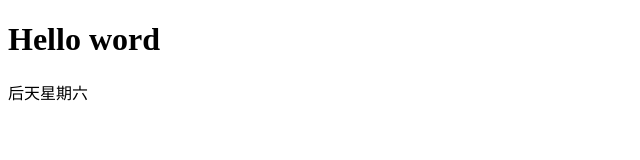
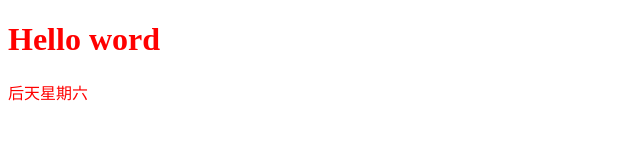
Before and after one commit to lostFlayCat/GitDemo, a plain HTML site: page index.html in a window 1280 px wide. Shown: the whole page, without its empty margins (0-640 px from the left). Drawn offline with Linux system fonts and the light colour scheme.

Commit message:
Update index.html

```diff
--- a/index.html
+++ b/index.html
@@ -5,11 +5,16 @@
     <meta http-equiv="X-UA-Compatible" content="IE=edge">
     <meta name="viewport" content="width=device-width, initial-scale=1.0">
     <title>Document</title>
+    <style>
+        div {
+            color : red;
+        }
+    </style>
 </head>
 <body>
     <div>
         <h1>Hello word</h1>
-        <div style="color=red">后天星期六</div>
+        <div>后天星期六</div>
     </div>
 </body>
 </html>
```
